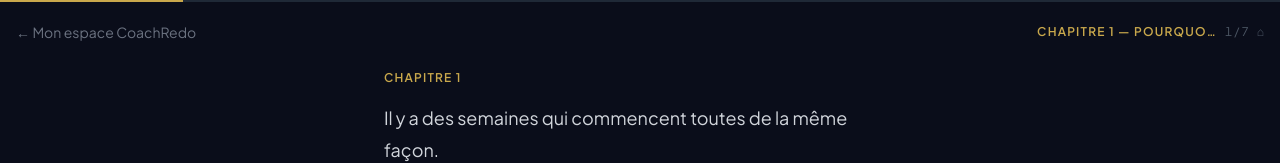
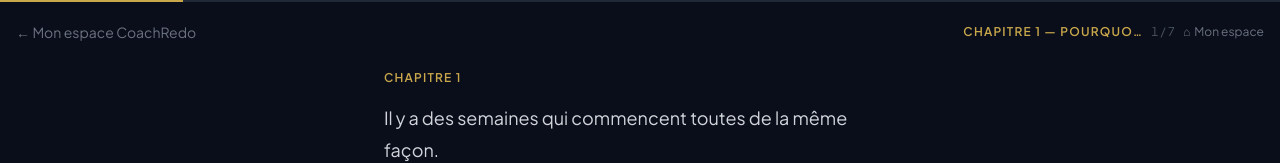
Before and after one commit to coachredo-app/coachredo-app, a Next.js app: page /chapter/1 in a window 1280 px wide. Shown: the top 163 px of the page. Built offline with nearby package versions, Linux system fonts and the light colour scheme; no server answers.

Commit message:
fix: expose reader dashboard shortcut
Co-Authored-By: Claude Sonnet 4.6 <noreply@anthropic.com>

```diff
--- a/src/components/reader/BlockRenderer.tsx
+++ b/src/components/reader/BlockRenderer.tsx
@@ -147,11 +147,11 @@ export default function BlockRenderer({
           </span>
           <Link
             href="/fr/dashboard"
-            title="Mon espace"
-            className="text-xs shrink-0"
-            style={{ color: '#4b5563' }}
+            className="text-xs shrink-0 flex items-center gap-1"
+            style={{ color: '#6b7280' }}
           >
-            ⌂
+            <span>⌂</span>
+            <span className="hidden sm:inline">Mon espace</span>
           </Link>
         </div>
       </div>
```
